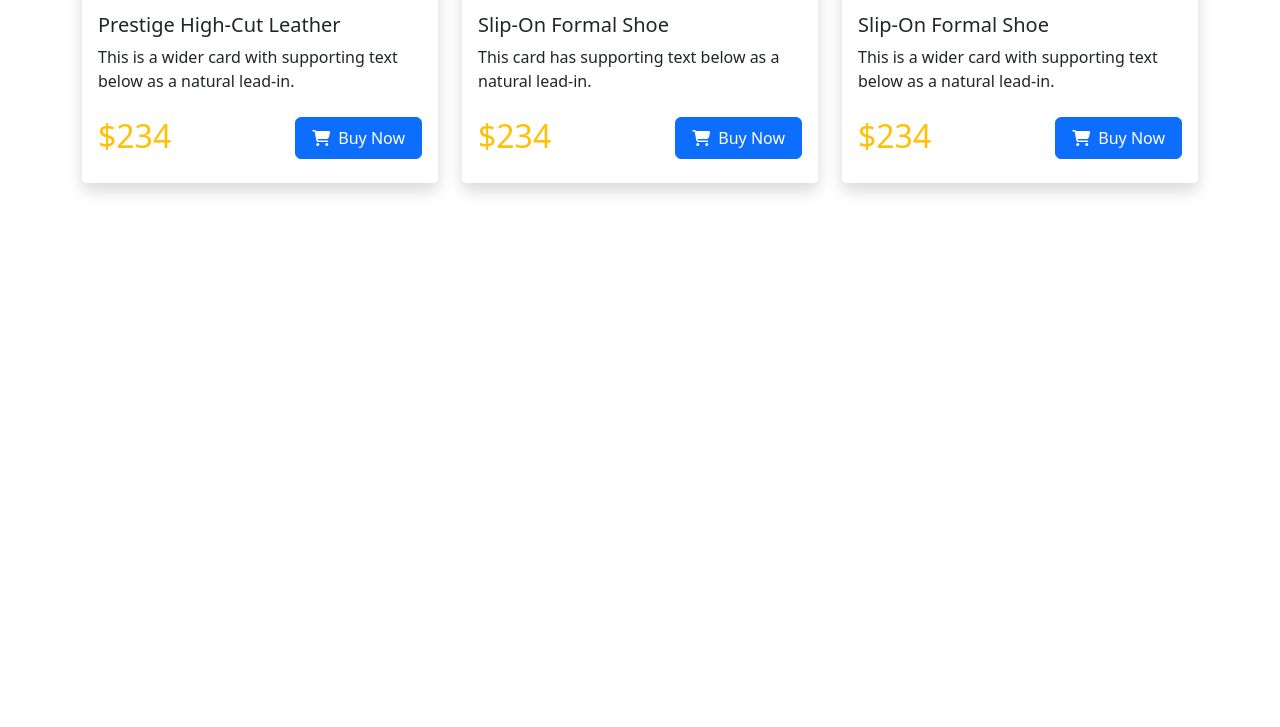
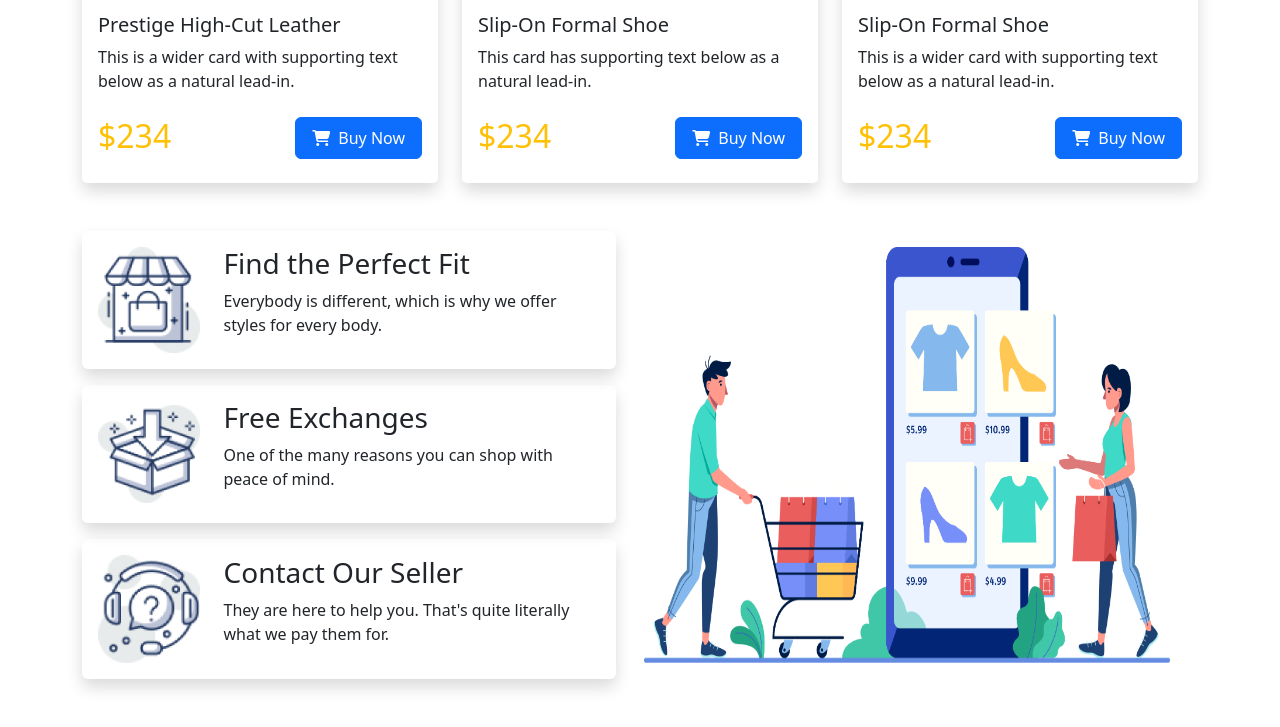
Before and after one commit to kawsar12759/bootstrap-practice-projects, a plain HTML site: page nike/index.html in a window 1280 px wide. Shown: the part 1773-2500 px from the top of the page. Before the commit the page ends 2004 px from the top, so only its background shows below. Drawn offline with nearby package versions, Linux system fonts and the light colour scheme.

Commit message:
added nike footer

```diff
--- a/nike/index.html
+++ b/nike/index.html
@@ -44,8 +44,8 @@
 
             <section class="row d-flex flex-row-reverse">
 
-                <div class="col-lg-6 d-flex flex-column justify-content-center ml-auto border">
-                    <div class="w-100 border mt-4 mt-lg-0">
+                <div class="col-lg-6 d-flex flex-column justify-content-center ml-auto">
+                    <div class="w-100 mt-4 mt-lg-0">
                         <h1 class="fs-1 fw-bolder mb-3"><span class="text-warning">NIKE REACT</span><br>
                             <span>INFINITY RUN 2</span>
                         </h1>
@@ -62,10 +62,10 @@
             </section>
         </div>
     </header>
-    <main>
-        <section class="my-5 container">
+    <main class="container">
+        <section class="my-5">
             <h2 class="mb-5">CASUAL SHOES</h2>
-            <div class="row row-cols-1 row-cols-md-3 g-4">
+            <div class="row row-cols-1 row-cols-lg-3 g-4">
                 <div class="col">
                     <div class="card h-100 border-0 shadow">
                         <div class="p-2 bg-body-secondary m-3 rounded h-75 d-flex align-items-center">
@@ -127,9 +127,9 @@
                 </div>
             </div>
         </section>
-        <section class="my-5 container">
+        <section class="mb-5">
             <h2 class="my-5">FORMAL SHOES</h2>
-            <div class="row row-cols-1 row-cols-md-3 g-4">
+            <div class="row row-cols-1 row-cols-lg-3 g-4 mb-5">
                 <div class="col">
                     <div class="card h-100 border-0 shadow">
                         <img src="images/Mask Group.png" class="card-img-top img-fluid h-100" alt="...">
@@ -185,8 +185,51 @@
                 </div>
             </div>
         </section>
-        <section>
-            <div>
+        <section class="my-5">
+            <div class="row d-flex flex-row-reverse w-100">
+
+                <div class="col-12 col-lg-6 p-3 mb-5 mb-lg-0">
+                    <img class="w-100 h-100 " src="icons/XMLID 1.png" alt="">
+                </div>
+                <div class="col-12 col-lg-6">
+                    <div class="row mb-3">
+                        <div class="col">
+                            <div class="d-flex align-items-center shadow rounded p-3">
+                                <img class="h-50 w-25 pe-4" src="icons/image 12.png" alt="">
+                                <div>
+                                    <h3>Find the Perfect Fit</h3>
+                                    <p>Everybody is different, which is why we
+                                        offer styles for every body.</p>
+                                </div>
+                            </div>
+                        </div>
+                    </div>
+                    <div class="row mb-3">
+                        <div class="col">
+                            <div class="d-flex align-items-center shadow rounded p-3">
+                                <img class="h-50 w-25 pe-4" src="icons/image 13.png" alt="">
+                                <div>
+                                    <h3>Free Exchanges</h3>
+                                    <p>One of the many reasons you can shop
+                                        with peace of mind.</p>
+                                </div>
+                            </div>
+                        </div>
+                    </div>
+                    <div class="row">
+                        <div class="col">
+                            <div class="d-flex align-items-center shadow rounded p-3">
+                                <img class="h-50 w-25 pe-4" src="icons/image 14.png" alt="">
+                                <div>
+                                    <h3>Contact Our Seller</h3>
+                                    <p>They are here to help you. That's quite
+                                        literally what we pay them for.</p>
+                                </div>
+                            </div>
+                        </div>
+                    </div>
+                </div>
+
 
             </div>
         </section>
```
